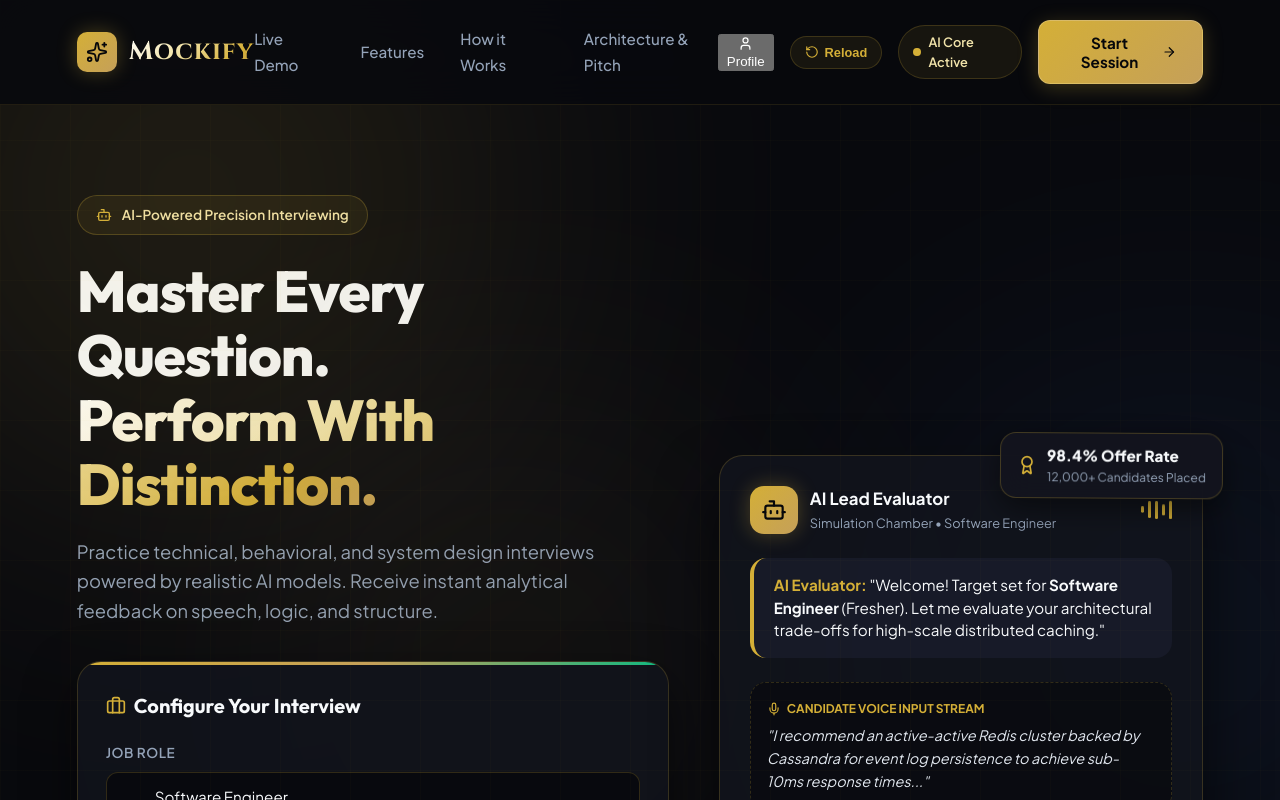
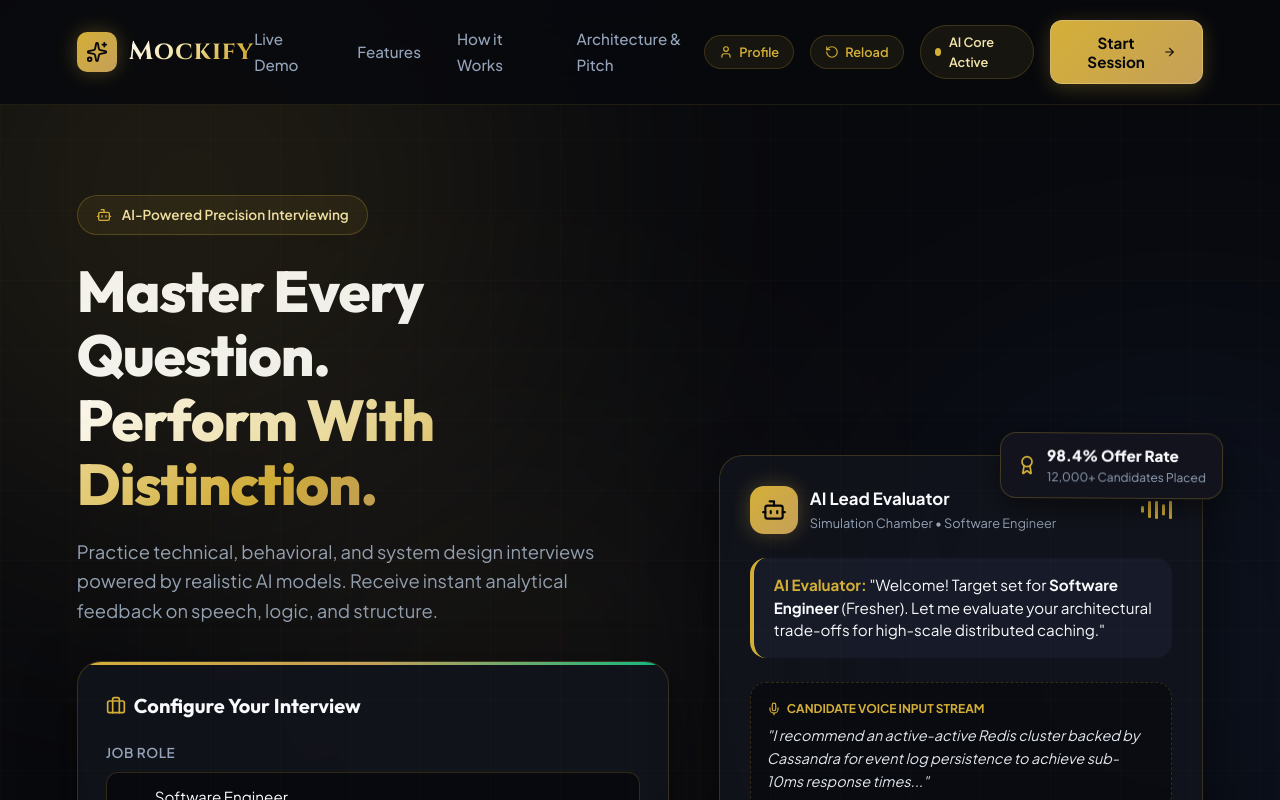
Before and after one commit to anirudhsrk07/The-interview-agent, a React (Vite) app: page / in a window 1280 px wide. Shown: the top 800 px of the page. Built offline with nearby package versions, Linux system fonts and the light colour scheme.

Commit message:
Build Interview Agent landing page

```diff
--- a/src/App.css
+++ b/src/App.css
@@ -307,7 +307,8 @@
   gap: 16px;
 }
 
-.replay-intro-btn {
+.replay-intro-btn,
+.profile-nav-btn {
   background: rgba(212, 175, 55, 0.08);
   border: 1px solid rgba(212, 175, 55, 0.2);
   color: var(--gold-primary);
@@ -315,6 +316,7 @@
   border-radius: 20px;
   font-size: 0.8rem;
   font-weight: 600;
+  font-family: var(--font-body);
   cursor: pointer;
   display: flex;
   align-items: center;
@@ -322,9 +324,12 @@
   transition: all 0.2s ease;
 }
 
-.replay-intro-btn:hover {
+.replay-intro-btn:hover,
+.profile-nav-btn:hover,
+.profile-nav-btn.active {
   background: rgba(212, 175, 55, 0.18);
   border-color: var(--gold-primary);
+  color: var(--gold-light);
 }
 
 .status-badge {
--- a/src/App.jsx
+++ b/src/App.jsx
@@ -534,7 +534,7 @@
             onClick={() => setCurrentView("profile")}
             title="User Profile Dashboard"
           >
-            <User size={15} /> Profile
+            <User size={14} /> Profile
           </button>
 
           <button className="replay-intro-btn" onClick={handleReplayIntro} title="Replay Motion Intro">
```
